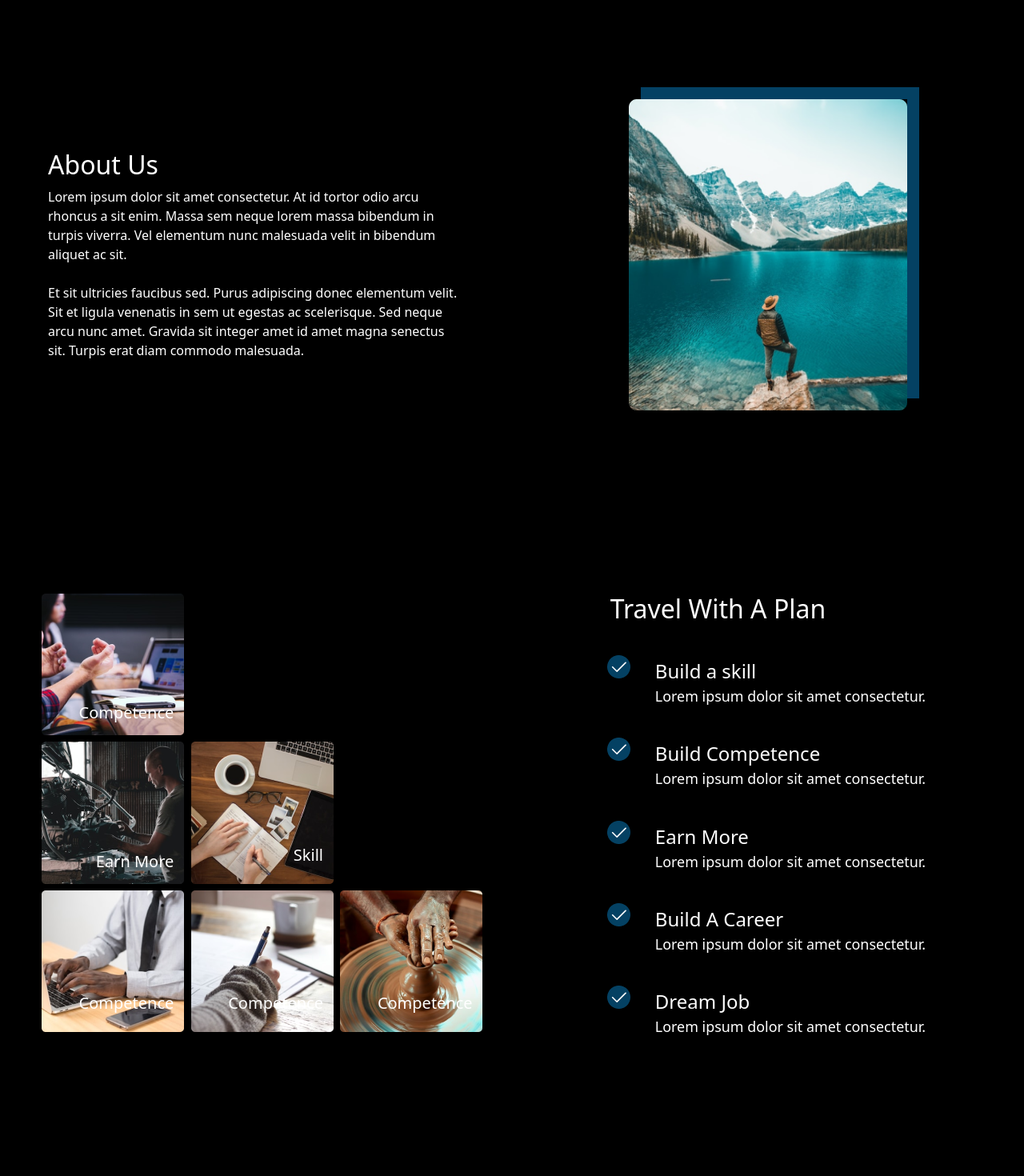
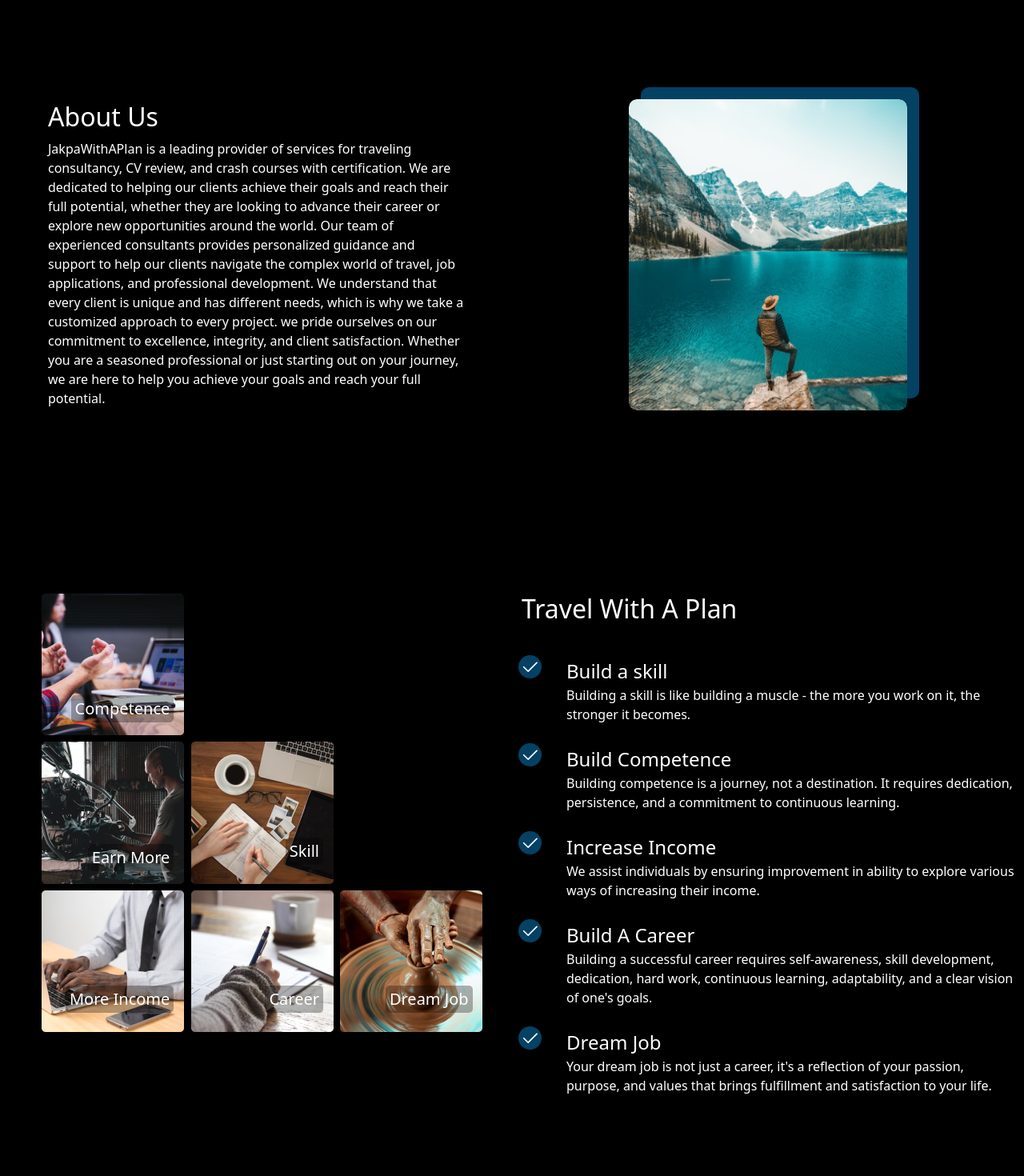
Before and after one commit to doyenify/JakpaWithAPlan, a React (Create React App) app: page / in a window 1280 px wide. Shown: the part 940-2410 px from the top of the page at 80% size. Built offline with nearby package versions, Linux system fonts and the light colour scheme.

Commit message:
Contents update

```diff
--- a/src/components/aboutus/Aboutus.tsx
+++ b/src/components/aboutus/Aboutus.tsx
@@ -12,20 +12,15 @@
             <div  className='content-wrapper text-white px-5'>
               <h2>About Us</h2>
               <div className='aboutus-contents'>
-                Lorem ipsum dolor sit amet consectetur. At id tortor odio arcu
-                rhoncus a sit enim. Massa sem neque lorem massa bibendum in turpis
-                viverra. Vel elementum nunc malesuada velit in bibendum aliquet ac sit.
-                <br /> <br />
-                Et sit ultricies faucibus sed. Purus adipiscing donec elementum velit.
-                Sit et ligula venenatis in sem ut egestas ac scelerisque. Sed neque arcu
-                nunc amet. Gravida sit integer amet id amet magna senectus sit. Turpis erat
-                diam commodo malesuada.
+                JakpaWithAPlan is a leading provider of services for traveling consultancy, CV review, and crash courses with certification. We are dedicated to helping our clients achieve their goals and reach their full potential, whether they are looking to advance their career or explore new opportunities around the world.
+                Our team of experienced consultants provides personalized guidance and support to help our clients navigate the complex world of travel, job applications, and professional development. We understand that every client is unique and has different needs, which is why we take a customized approach to every project.
+                we pride ourselves on our commitment to excellence, integrity, and client satisfaction. Whether you are a seasoned professional or just starting out on your journey, we are here to help you achieve your goals and reach your full potential.
               </div>
             </div>
           </Col>
           <Col className='col-12 col-sm-6 d-flex justify-content-center align-items-center pb-5'>
             <div className='aboutusimg_wrapper' style={{ width: "21.8rem"}}>
-              <img src={aboutus_img} alt="About us" style={{ boxShadow: "15px -15px #044163", width: "100%", height: "auto" }} />
+              <img src={aboutus_img} alt="About us" style={{ boxShadow: "15px -15px #044163", width: "100%", height: "auto", borderRadius: "10px" }} />
             </div>
           </Col>
         </Row>
--- a/src/components/testimonial/testimonial.css
+++ b/src/components/testimonial/testimonial.css
@@ -3,7 +3,7 @@
 }
 
 .carousel-div {
-    height: 400px;
+    height: 600px;
     width: 600px;
     position: relative;
 }
@@ -20,8 +20,8 @@
 }
 
 .caption-wrapper {
-    width: 300px;
-    height: 300px;
+    width: 400px;
+    height: 400px;
     position: relative;
     background-color: #fff;
     border-radius: 10px;
@@ -57,3 +57,8 @@
     margin-bottom: 20px;
     margin-top: 70px;
 }
+
+.testimony-content {
+    padding-left: 15px;
+    padding-right: 15px;
+}
--- a/src/components/travel/Travel.tsx
+++ b/src/components/travel/Travel.tsx
@@ -18,31 +18,31 @@
               <Row>
                 <Col className='col-sm-4' style={{ position: "relative" }}>
                   <img src={travel_img_1} alt="travel img"></img>
-                  <h5 style={{ fontSize: "1.25rem", margin: "0", position: "absolute", bottom: "16px", right: "5%" }}>Competence</h5>
+                  <h5 style={{ fontSize: "1.25rem", margin: "0", position: "absolute", bottom: "16px", right: "5%", background: "rgba(0,0,0,0.3)", padding: "5px", borderRadius: "5px" }}>Competence</h5>
                 </Col>
               </Row>
               <Row className='my-2'>
                 <Col className='col-sm-4' style={{ position: "relative" }}>
                     <img src={travel_img_2} alt="travel img"></img>
-                    <h5 style={{ fontSize: "1.25rem", margin: "0", position: "absolute", bottom: "16px", right: "5%" }}>Earn More</h5>
+                    <h5 style={{ fontSize: "1.25rem", margin: "0", position: "absolute", bottom: "16px", right: "5%", background: "rgba(0,0,0,0.3)", padding: "5px", borderRadius: "5px" }}>Earn More</h5>
                 </Col>
                 <Col className='col-sm-4' style={{ position: "relative" }}>
                     <img src={travel_img_3} alt="travel img"></img>
-                    <h5 style={{ fontSize: "1.25rem", position: "absolute", bottom: "16px", right: "5%" }}>Skill</h5>
+                    <h5 style={{ fontSize: "1.25rem", position: "absolute", bottom: "16px", right: "5%", background: "rgba(0,0,0,0.3)", padding: "5px", borderRadius: "5px" }}>Skill</h5>
                 </Col>
               </Row>
               <Row>
               <Col className='col-sm-4' style={{ position: "relative" }}>
                     <img src={travel_img_4} alt="travel img"></img>
-                    <h5 style={{ fontSize: "1.25rem", position: "absolute", bottom: "16px", right: "5%" }}>Competence</h5>
+                    <h5 style={{ fontSize: "1.25rem", position: "absolute", bottom: "16px", right: "5%", background: "rgba(0,0,0,0.3)", padding: "5px", borderRadius: "5px" }}>More Income</h5>
                 </Col>
                 <Col className='col-sm-4' style={{ position: "relative" }}>
                     <img src={travel_img_5} alt="travel img"></img>
-                    <h5 style={{ fontSize: "1.25rem", position: "absolute", bottom: "16px", right: "5%" }}>Competence</h5>
+                    <h5 style={{ fontSize: "1.25rem", position: "absolute", bottom: "16px", right: "5%", background: "rgba(0,0,0,0.3)", padding: "5px", borderRadius: "5px"}}>Career</h5>
                 </Col>
                 <Col className='col-sm-4' style={{ position: "relative" }}>
                     <img src={travel_img_6} alt="travel img"></img>
-                    <h5 style={{ fontSize: "1.25rem", position: "absolute", bottom: "16px", right: "5%" }}>Competence</h5>
+                    <h5 style={{ fontSize: "1.25rem", position: "absolute", bottom: "16px", right: "5%", background: "rgba(0,0,0,0.3)", padding: "5px", borderRadius: "5px" }}>Dream Job</h5>
                 </Col>
               </Row>
             </div>
@@ -51,11 +51,36 @@
             <div className='travel-content-wrapper'>
               <h2>Travel With A Plan</h2>
               <ul className='travel-list'>
-                <li>Build a skill <span>Lorem ipsum dolor sit amet consectetur. </span></li>
-                <li>Build Competence <span>Lorem ipsum dolor sit amet consectetur.  </span></li>
-                <li>Earn More <span>Lorem ipsum dolor sit amet consectetur.  </span></li>
-                <li>Build A Career <span>Lorem ipsum dolor sit amet consectetur.  </span></li>
-                <li>Dream Job <span>Lorem ipsum dolor sit amet consectetur.  </span></li>
+                <li>Build a skill
+                  <span>Building a skill is like building a muscle -
+                      the more you work on it, the stronger it becomes.
+                  </span>
+                </li>
+                <li>Build Competence
+                  <span>
+                    Building competence is a journey, not a destination.
+                    It requires dedication, persistence, and a commitment to continuous learning.
+                  </span>
+                </li>
+                <li>Increase Income
+                  <span>
+                    We assist individuals by ensuring improvement in
+                    ability to explore various ways of increasing their income.
+                  </span>
+                </li>
+                <li>Build A Career
+                  <span>
+                    Building a successful career requires self-awareness, skill development,
+                    dedication, hard work, continuous learning, adaptability, and a clear vision
+                    of one's goals.
+                  </span>
+                </li>
+                <li>Dream Job
+                  <span>
+                    Your dream job is not just a career, it's a reflection of your passion,
+                    purpose, and values that brings fulfillment and satisfaction to your life.
+                  </span>
+                </li>
               </ul>
             </div>
           </Col>
--- a/src/components/travel/travel.css
+++ b/src/components/travel/travel.css
@@ -1,3 +1,4 @@
+
 
 .travel-list {
     padding-top: 1.9em;
@@ -7,7 +8,7 @@
 
 .travel-content-wrapper li {
     font-size: 1.5rem;
-    padding-bottom: 1.6em;
+    padding-bottom: 1em;
     padding-left: 1.5rem;
     padding-top: 0;
 
@@ -15,15 +16,17 @@
 
 .travel-content-wrapper li span {
     display: block;
-    font-size: 1.12rem;
+    font-size: 1rem;
     font-weight: 300;
 }
 
 @media screen and (max-width: 760px) {
     .travel-section-wrapper {
         height: 100vh;
-        padding-top: 250px;
-        padding-bottom: 650px;
+        padding-top: 400px;
+        padding-bottom: 800px;
+        padding-left: 10px;
+        padding-right: 10px;
     }
 
     .travel-img-col {
```
Also changed, not shown: src/components/testimonial/Testimonial.tsx (+26 -17 lines).
